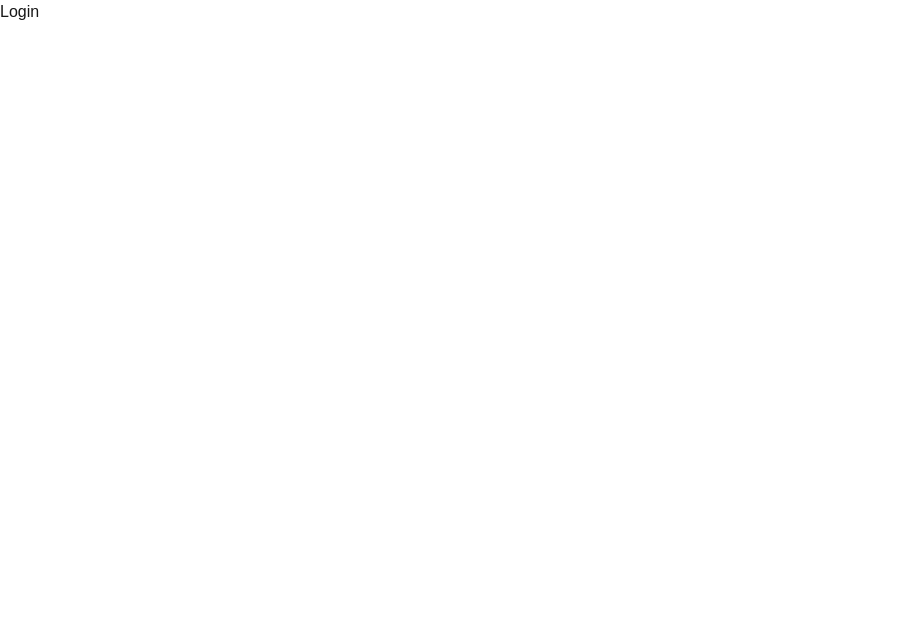
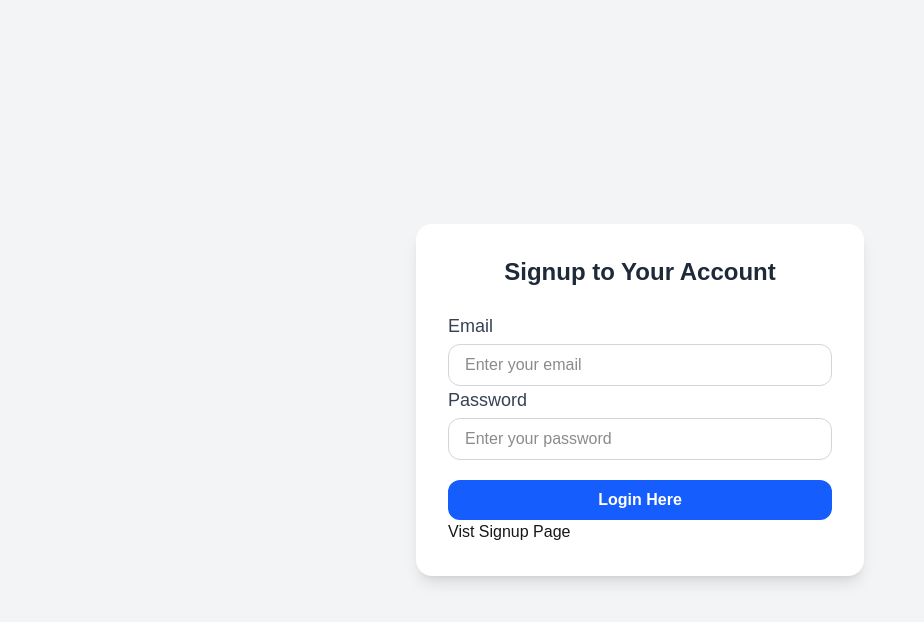
Before and after one commit to shashank-518/Auth_mongo, a Next.js app in the folder my-app/: page /Login in a window 1280 px wide. Shown: the top 622 px of the page, without its empty margins (0-924 px from the left). Built offline with nearby package versions, Linux system fonts and the light colour scheme.

Commit message:
Login page

```diff
--- a/my-app/src/app/Login/page.tsx
+++ b/my-app/src/app/Login/page.tsx
@@ -1,7 +1,66 @@
-export default function LoginPage(){
+"use client";
+import React from "react";
+import Link from "next/link";
+import { useRouter } from "next/navigation";
+import { Axios } from "axios";
+
+export default function Login() {
+
+
+    const [user , setUser] = React.useState({
+        email:"",
+        password:"",
+    });
+
+    const onLogin = async()=>{}
+
+
     return (
-        <div>
-            <h1>Login</h1>
-        </div>
+         <div className="flex items-center justify-center min-h-screen bg-gray-100 dark:bg-gray-900 px-4">
+      <div className="w-full max-w-md bg-white dark:bg-gray-800 p-8 rounded-2xl shadow-lg">
+        <h2 className="text-2xl font-bold text-center text-gray-800 dark:text-white mb-6">
+          Signup to Your Account
+        </h2>
+
+
+
+          <div>
+            <label className="block text-lg font-medium text-gray-700 dark:text-gray-300">Email</label>
+            <input
+              type="email"
+              placeholder="Enter your email"
+              value={user.email}
+              onChange={(e) => setUser({ ...user, email: e.target.value })}
+              className="w-full mt-1 px-4 py-2 border border-gray-300 dark:border-gray-600 rounded-xl focus:outline-none focus:ring-2 focus:ring-blue-500 dark:bg-gray-700 dark:text-white"
+            />
+          </div>
+
+          <div>
+            <label className="block text-lg font-medium text-gray-700 dark:text-gray-300">Password</label>
+            <input
+              type="password"
+              value={user.password}
+              onChange={(e) => setUser({ ...user, password: e.target.value })}
+              placeholder="Enter your password"
+              className="w-full mt-1 px-4 py-2 border border-gray-300 dark:border-gray-600 rounded-xl focus:outline-none focus:ring-2 focus:ring-blue-500 dark:bg-gray-700 dark:text-white"
+            />
+          </div>
+
+
+          <button
+            type="submit"
+            onClick={onLogin}
+            className="w-full bg-blue-600 text-white py-2 px-4 rounded-xl hover:bg-blue-700 transition duration-300 font-semibold mt-5"
+          >
+            Login Here
+          </button>
+
+          <div>
+            <Link href="Signup">Vist Signup Page</Link>
+          </div>
+
+      </div>
+    </div>
     )
+
 }
--- a/my-app/src/app/Signup/page.tsx
+++ b/my-app/src/app/Signup/page.tsx
@@ -6,8 +6,6 @@ import { Axios } from "axios";
 
 
 export default function Signup() {
-
-
     const [user , setUser] = React.useState({
         username:"",
         email:"",
```
